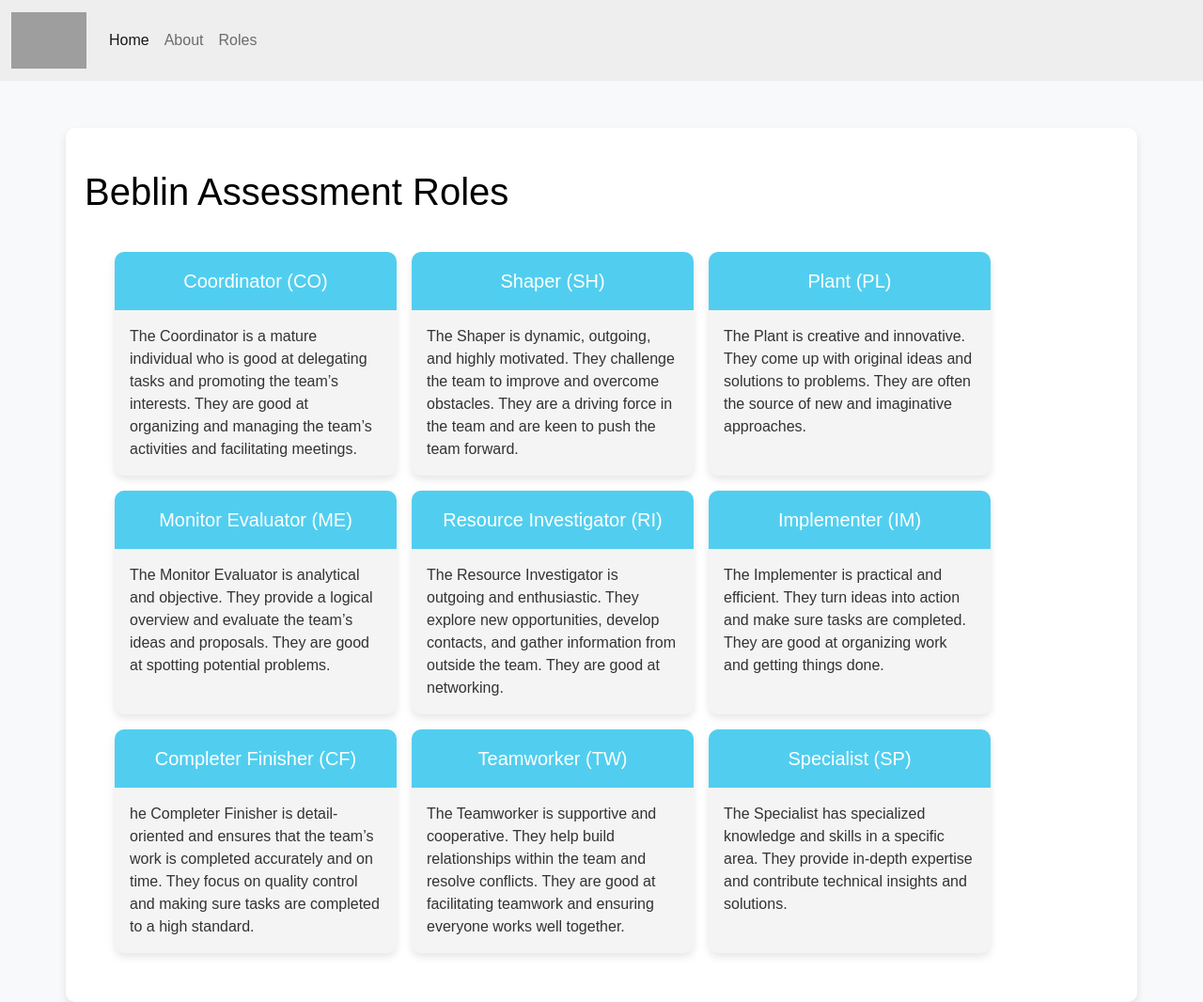
After one commit to abdelrahman027/scoreCards, a Django app: page /role/ in a window 1280 px wide. The commit adds this page. Shown: the whole page at 94% size. Run offline with Django 5.2, Linux system fonts and the light colour scheme; grey boxes are pictures that could not be loaded.

Commit message:
final app

```diff
--- a/scoreConfig/settings.py
+++ b/scoreConfig/settings.py
@@ -25,7 +25,7 @@ SECRET_KEY = 'django-insecure-s10@2uep=hjx9gj5@07wzpivqme(k!^ld744!%vi$$vt^4+-yi
 # SECURITY WARNING: don't run with debug turned on in production!
 DEBUG = True
 
-ALLOWED_HOSTS = []
+ALLOWED_HOSTS = ["*"]
 
 
 # Application definition
@@ -121,6 +121,7 @@ USE_TZ = True
 STATIC_URL = 'static/'
 STATICFILES_DIRS =[BASE_DIR/'static']
 
+STATIC_ROOT = BASE_DIR / 'staticfiles'
 # Default primary key field type
 # https://docs.djangoproject.com/en/5.1/ref/settings/#default-auto-field
 
--- a/score_cards/templates/score_cards/base.html
+++ b/score_cards/templates/score_cards/base.html
@@ -7,7 +7,7 @@
   <title>BoostCards</title>
   <meta name="viewport" content="width=device-width,initial-scale=1" />
   <meta name="description" content="" />
-  <link rel="stylesheet" type="text/css" href="https://bootswatch.com/5/superhero/bootstrap.min.css" />
+  <link rel="stylesheet" type="text/css" href="https://bootswatch.com/5/yeti/bootstrap.min.css" />
   <link rel="stylesheet" type="text/css" href="{% static 'css/styles.css' %}" />
   <link rel="icon" href="favicon.png">
 </head>
@@ -16,7 +16,7 @@
     <nav class="navbar navbar-expand-lg bg-light" data-bs-theme="light">
         <div class="container-fluid">
             <a class="navbar-brand" href="{% url "home" %}">
-                <img src="https://encrypted-tbn0.gstatic.com/images?q=tbn:ANd9GcTMZ6CP7lJj4PKMOneQdiP2rqOpntsP2UxTcQ&s" style="width:80px;"  alt="Logo Boost">
+                <img src="https://boost-abroad-bucket.s3.eu-north-1.amazonaws.com/static/boost_logo2.png" style="width:80px;"  alt="Logo Boost">
             </a>
             <button class="navbar-toggler" type="button" data-bs-toggle="collapse" data-bs-target="#navbarColor03"
                 aria-controls="navbarColor03" aria-expanded="false" aria-label="Toggle navigation">
@@ -32,6 +32,9 @@
 
                     <li class="nav-item">
                         <a class="nav-link" href="{% url "about" %}">About</a>
+                    </li>
+                    <li class="nav-item">
+                        <a class="nav-link" href="{% url "role" %}">Roles</a>
                     </li>
                     {% comment %} <li class="nav-item dropdown">
                         <a class="nav-link dropdown-toggle" data-bs-toggle="dropdown" href="#" role="button"
--- a/score_cards/templates/score_cards/index.html
+++ b/score_cards/templates/score_cards/index.html
@@ -13,7 +13,7 @@
         <div class="loader"></div>
         <hr>
         <br>
-        <a class="btn btn-primary" type="button"href="{% url "test" %}" >Start Here</a>
+        <a class="btn btn-primary" type="button"href="{% url "test" %}" style="background-color:#51ceef;border-radius:15px;" >Start Here</a>
     </div>
 </body>
 {% endblock content %}
--- /dev/null
+++ b/score_cards/templates/score_cards/roles.html
@@ -0,0 +1,85 @@
+{% extends "score_cards/base.html" %}
+
+
+{% block content %}
+
+<body>
+    <header>
+        <h1>Beblin Assessment Roles</h1>
+    </header>
+    <main>
+        <section class="roles-container">
+            <div class="role-card" id="role1">
+                <div class="card-header">Coordinator (CO)</div>
+                <div class="card-content">The Coordinator is a mature individual who is good at delegating tasks and promoting the team’s interests. They are good at organizing and managing the team’s activities and facilitating meetings.</div>
+            </div>
+            <div class="role-card" id="role2">
+                <div class="card-header">Shaper (SH)</div>
+                <div class="card-content">The Shaper is dynamic, outgoing, and highly motivated. They challenge the team to improve and overcome obstacles. They are a driving force in the team and are keen to push the team forward.</div>
+            </div>
+
+            <div class="role-card" id="role3">
+                <div class="card-header">Plant (PL)</div>
+                <div class="card-content">The Plant is creative and innovative. They come up with original ideas and solutions to problems. They are often the source of new and imaginative approaches.</div>
+            </div>
+
+            <div class="role-card" id="role4">
+                <div class="card-header">Monitor Evaluator (ME)</div>
+                <div class="card-content">The Monitor Evaluator is analytical and objective. They provide a logical overview and evaluate the team’s ideas and proposals. They are good at spotting potential problems.</div>
+            </div>
+
+
+            <div class="role-card" id="role5">
+                <div class="card-header">Resource Investigator (RI)</div>
+                <div class="card-content">The Resource Investigator is outgoing and enthusiastic. They explore new opportunities, develop contacts, and gather information from outside the team. They are good at networking.</div>
+            </div>
+
+            <div class="role-card" id="role6">
+                <div class="card-header">Implementer (IM)</div>
+                <div class="card-content">The Implementer is practical and efficient. They turn ideas into action and make sure tasks are completed. They are good at organizing work and getting things done.</div>
+            </div>
+
+            <div class="role-card" id="role7">
+                <div class="card-header">Completer Finisher (CF)</div>
+                <div class="card-content">he Completer Finisher is detail-oriented and ensures that the team’s work is completed accurately and on time. They focus on quality control and making sure tasks are completed to a high standard.</div>
+            </div>
+
+            <div class="role-card" id="role8">
+                <div class="card-header">Teamworker (TW)</div>
+                <div class="card-content">The Teamworker is supportive and cooperative. They help build relationships within the team and resolve conflicts. They are good at facilitating teamwork and ensuring everyone works well together.</div>
+            </div>
+
+            <div class="role-card" id="role9">
+                <div class="card-header">Specialist (SP)</div>
+                <div class="card-content">The Specialist has specialized knowledge and skills in a specific area. They provide in-depth expertise and contribute technical insights and solutions.</div>
+            </div>
+            <!-- Add more roles as needed -->
+        </section>
+    </main>
+    <script>
+
+        const roles = [
+        { id: 'role-coordinator', name: 'Coordinator (CO)', description: 'The Coordinator is a mature individual who is good at delegating tasks and promoting the team’s interests. They are good at organizing and managing the team’s activities and facilitating meetings.' },
+        { id: 'role-shaper', name: 'Shaper (SH)', description: 'The Shaper is dynamic, outgoing, and highly motivated. They challenge the team to improve and overcome obstacles. They are a driving force in the team and are keen to push the team forward.' },
+        { id: 'role-plant', name: 'Plant (PL)', description: 'The Plant is creative and innovative. They come up with original ideas and solutions to problems. They are often the source of new and imaginative approaches.' },
+        { id: 'role-monitor-evaluator', name: 'Monitor Evaluator (ME)', description: 'The Monitor Evaluator is analytical and objective. They provide a logical overview and evaluate the team’s ideas and proposals. They are good at spotting potential problems.' },
+        { id: 'role-resource-investigator', name: 'Resource Investigator (RI)', description: 'The Resource Investigator is outgoing and enthusiastic. They explore new opportunities, develop contacts, and gather information from outside the team. They are good at networking.' },
+        { id: 'role-implementer', name: 'Implementer (IM)', description: 'The Implementer is practical and efficient. They turn ideas into action and make sure tasks are completed. They are good at organizing work and getting things done.' },
+        { id: 'role-completer-finisher', name: 'Completer Finisher (CF)', description: 'The Completer Finisher is detail-oriented and ensures that the team’s work is completed accurately and on time. They focus on quality control and making sure tasks are completed to a high standard.' },
+        { id: 'role-teamworker', name: 'Teamworker (TW)', description: 'The Teamworker is supportive and cooperative. They help build relationships within the team and resolve conflicts. They are good at facilitating teamwork and ensuring everyone works well together.' },
+        { id: 'role-specialist', name: 'Specialist (SP)', description: 'The Specialist has specialized knowledge and skills in a specific area. They provide in-depth expertise and contribute technical insights and solutions.' }
+    ];
+
+document.addEventListener('DOMContentLoaded', () => {
+    const cards = document.querySelectorAll('.role-card');
+
+    cards.forEach(card => {
+        card.addEventListener('click', () => {
+            // Example of a simple alert on click
+            alert(`You clicked on ${card.querySelector('.card-header').textContent}`);
+        });
+    });
+});
+    </script>
+</body>
+{% endblock content %}
--- a/score_cards/urls.py
+++ b/score_cards/urls.py
@@ -1,9 +1,15 @@
 from django.urls import path,include
 from . import views
 
+from django.conf.urls.static import static
+from django.conf import settings
 
 
 urlpatterns = [
     path('',views.home,name='home'),
-    path('about/',views.about,name='about')
+    path('about/',views.about,name='about'),
+    path('role/',views.role,name='role')
 ]
+
+
+urlpatterns += static(settings.STATIC_URL, document_root=settings.STATIC_ROOT)
--- a/score_cards/views.py
+++ b/score_cards/views.py
@@ -11,3 +11,7 @@ def home(request):
 
 def about(request):
     return render(request,'score_cards/about.html')
+
+
+def role(request):
+    return render(request,'score_cards/roles.html')
--- a/static/css/styles.css
+++ b/static/css/styles.css
@@ -29,3 +29,135 @@
     justify-content: center;
 
   }
+
+
+  body {
+    background-color: #f8f9fa;
+    font-family: Arial, sans-serif;
+    color: black;
+}
+.container {
+    background: #ffffff;
+    border-radius: 10px;
+    box-shadow: 0 4px 8px rgba(0, 0, 0, 0.1);
+    padding: 20px;
+    margin-top: 50px;
+}
+.card-container {
+    display: grid;
+    grid-template-columns: repeat(auto-fit, minmax(200px, 1fr));
+    gap: 15px;
+    margin-bottom: 20px;
+}
+.card {
+    color: #000;
+    background: #ffffff;
+    border: 1px solid #dee2e6;
+    border-radius: 10px;
+    box-shadow: 0 2px 4px rgba(0, 0, 0, 0.1);
+    transition: transform 0.3s ease, box-shadow 0.3s ease;
+    aspect-ratio: 1 / 1; /* Ensure square shape */
+    display: flex;
+    align-items: center;
+    justify-content: center;
+    padding: 10px;
+}
+.card:hover {
+    transform: scale(1.03);
+    box-shadow: 0 4px 8px rgba(0, 0, 0, 0.2);
+}
+.card-body {
+    font-size: 16px;
+    font-weight: bold; /* Make the text bold */
+    text-align: center;
+}
+.error {
+    color: #dc3545;
+    font-size: 16px;
+    margin-top: 20px;
+    text-align: center;
+}
+#question {
+    font-size: 28px;
+    font-weight: bold; /* Make the text bold */
+    margin: 20px 0;
+    text-align: center;
+}
+.form-control, .btn {
+    width: 50%;
+    margin-left: auto;
+    margin-right: auto;
+}
+.btn {
+    margin-top: 30px;
+    display: block;
+}
+#remaining-points {
+    text-align: center;
+    margin-top: 20px;
+    font-weight: bold; /* Make the text bold */
+}
+.fade-in {
+    opacity: 0;
+    animation: fadeIn 1s forwards;
+}
+@keyframes fadeIn {
+    to {
+        opacity: 1;
+    }
+}
+
+
+/* Main section styling */
+main {
+    padding: 2rem;
+    display: flex;
+    justify-content: center;
+}
+
+/* Container for role cards */
+.roles-container {
+    display: flex;
+    flex-wrap: wrap;
+    gap: 1rem;
+}
+
+/* Styling individual role cards */
+.role-card {
+    background: #f4f4f4;
+    border-radius: 10px;
+    overflow: hidden;
+    box-shadow: 0 4px 8px rgba(0,0,0,0.1);
+    width: 300px;
+    transition: transform 0.3s, box-shadow 0.3s;
+    cursor: pointer;
+}
+
+/* Header and content styling */
+.card-header {
+    background: #51ceef;
+    color: white;
+    padding: 1rem;
+    font-size: 1.25rem;
+    text-align: center;
+}
+
+.card-content {
+    padding: 1rem;
+    font-size: 1rem;
+    color: #333;
+}
+
+/* Hover effects */
+.role-card:hover {
+    transform: scale(1.05);
+    box-shadow: 0 8px 16px rgba(0,0,0,0.2);
+}
+
+/* Responsive design */
+@media (max-width: 768px) {
+    .roles-container {
+        flex-direction: column;
+        align-items: center;
+    }
+}
```
Also changed, not shown: quizapp/templates/base.html (+5 -2 lines), quizapp/templates/index.html (+36 -16 lines), quizapp/views.py (+5 -2 lines), db.sqlite3.
